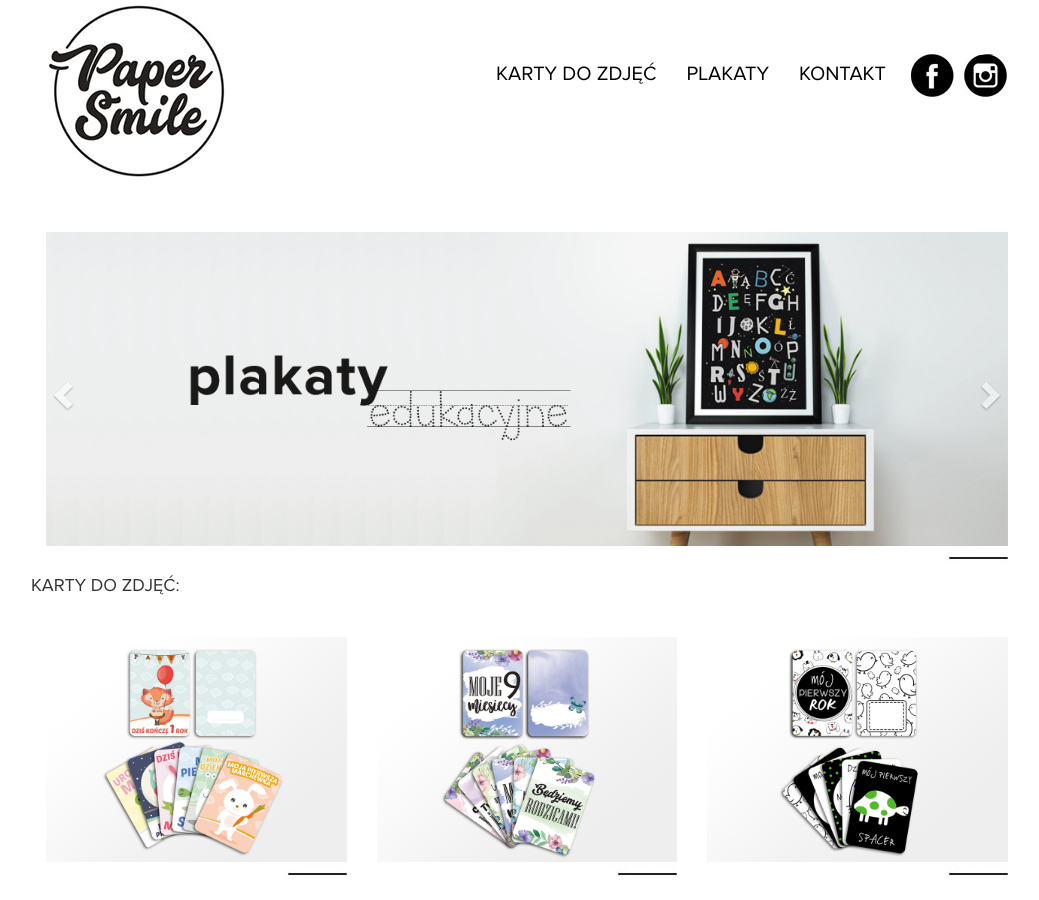
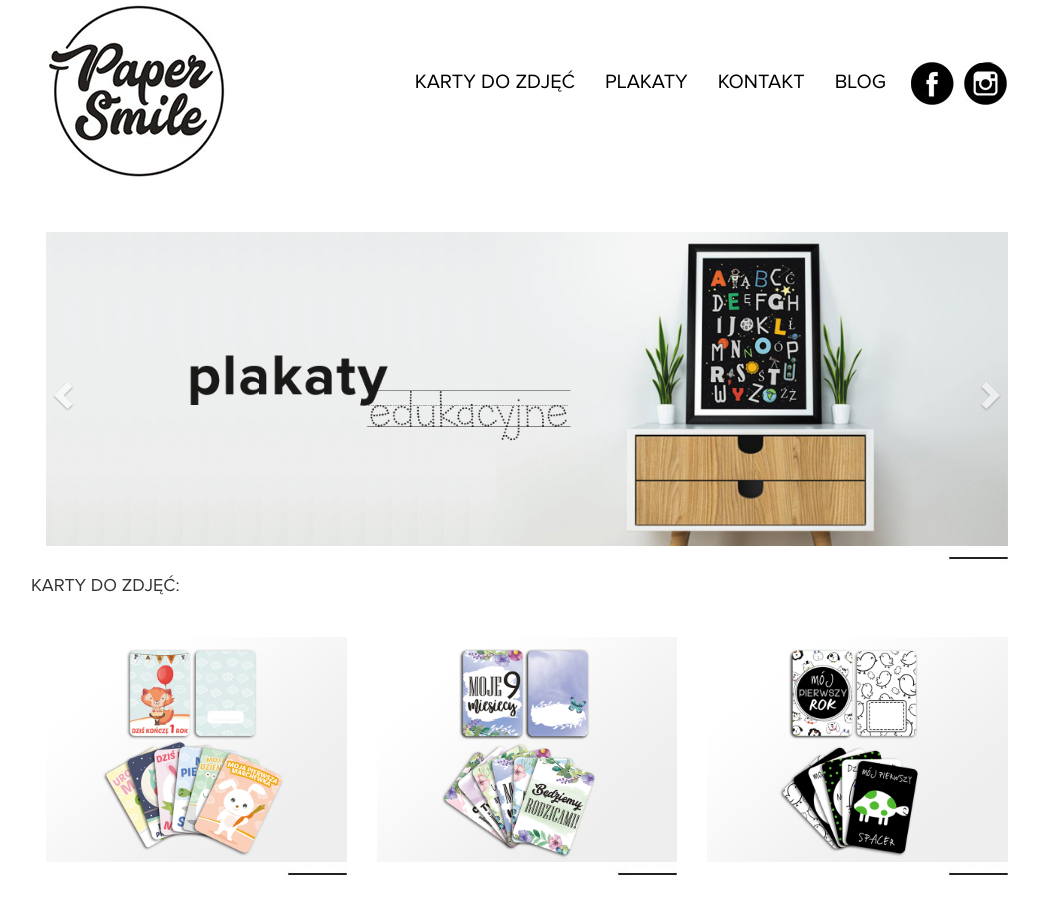
Before and after one commit to lukaszkomar/papersmile.pl, a Jekyll site: the page built from index.html, in a window 1280 px wide and 900 px high. Shown: the whole window, without its empty margins (113-1152 px from the left). Built offline with Jekyll 4.4.1, drawn with Linux system fonts in a browser that asks for light colours; nearby versions of some CDN libraries.

Commit message:
top blog

```diff
--- a/_includes/navbar.html
+++ b/_includes/navbar.html
@@ -22,6 +22,8 @@
               <li {% if page.url  == '/plakaty/'    %} class="active" {% endif %}><a href="/plakaty" >plakaty</a></li>
               <li {% if page.url  == '/kontakt/'    %} class="active" {% endif %}><a href="/kontakt" >kontakt</a></li>
 
+              <li><a href="http://blog.papersmile.pl/" target="_blank">blog</a></li>
+
               <li><a href="https://www.facebook.com/papersmilepl/"  target="_blank" class="social facebook"></a></li>
               <li><a href="https://www.instagram.com/papersmilepl/" target="_blank" class="social instagram"></a></li>
             </ul>
```
